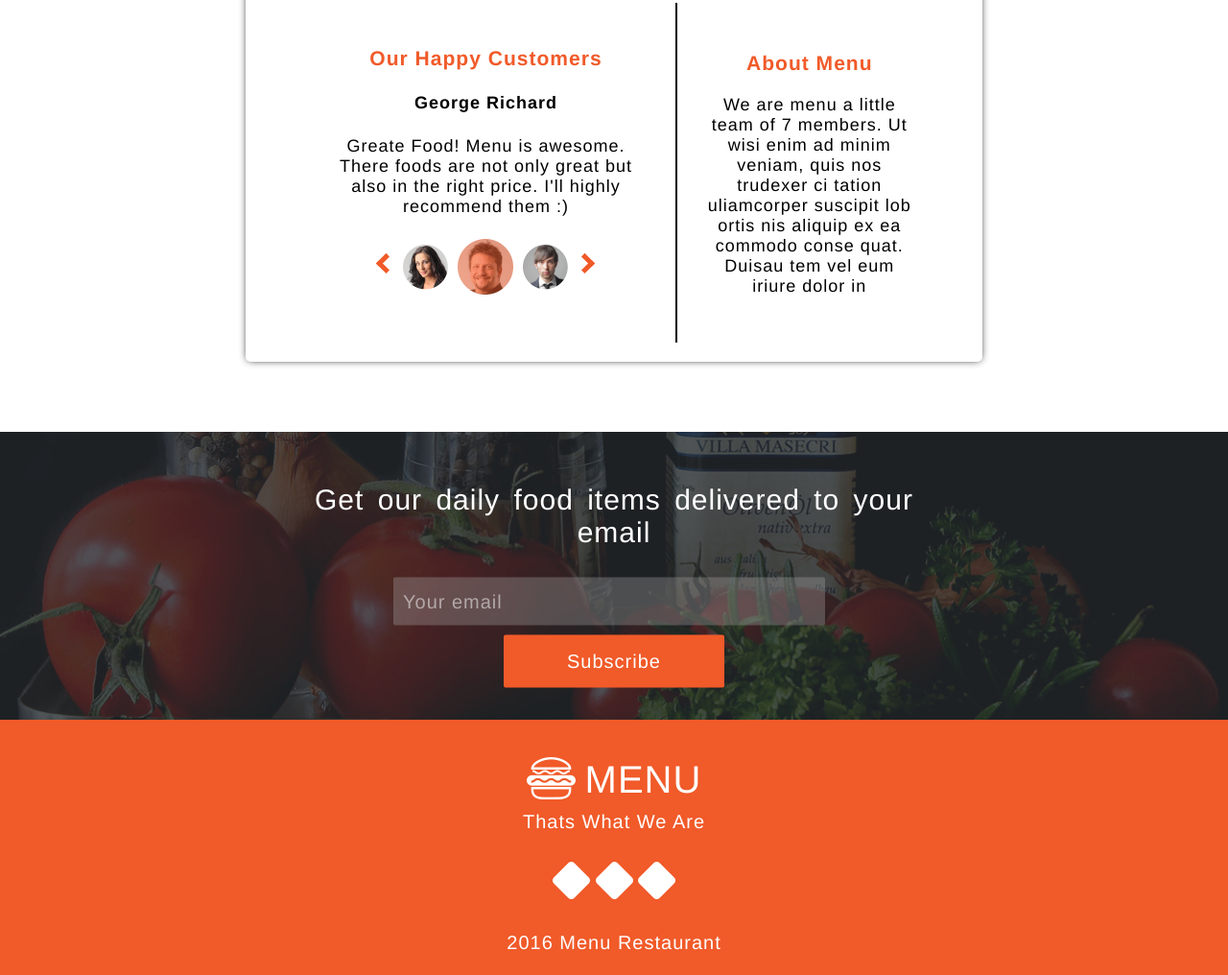
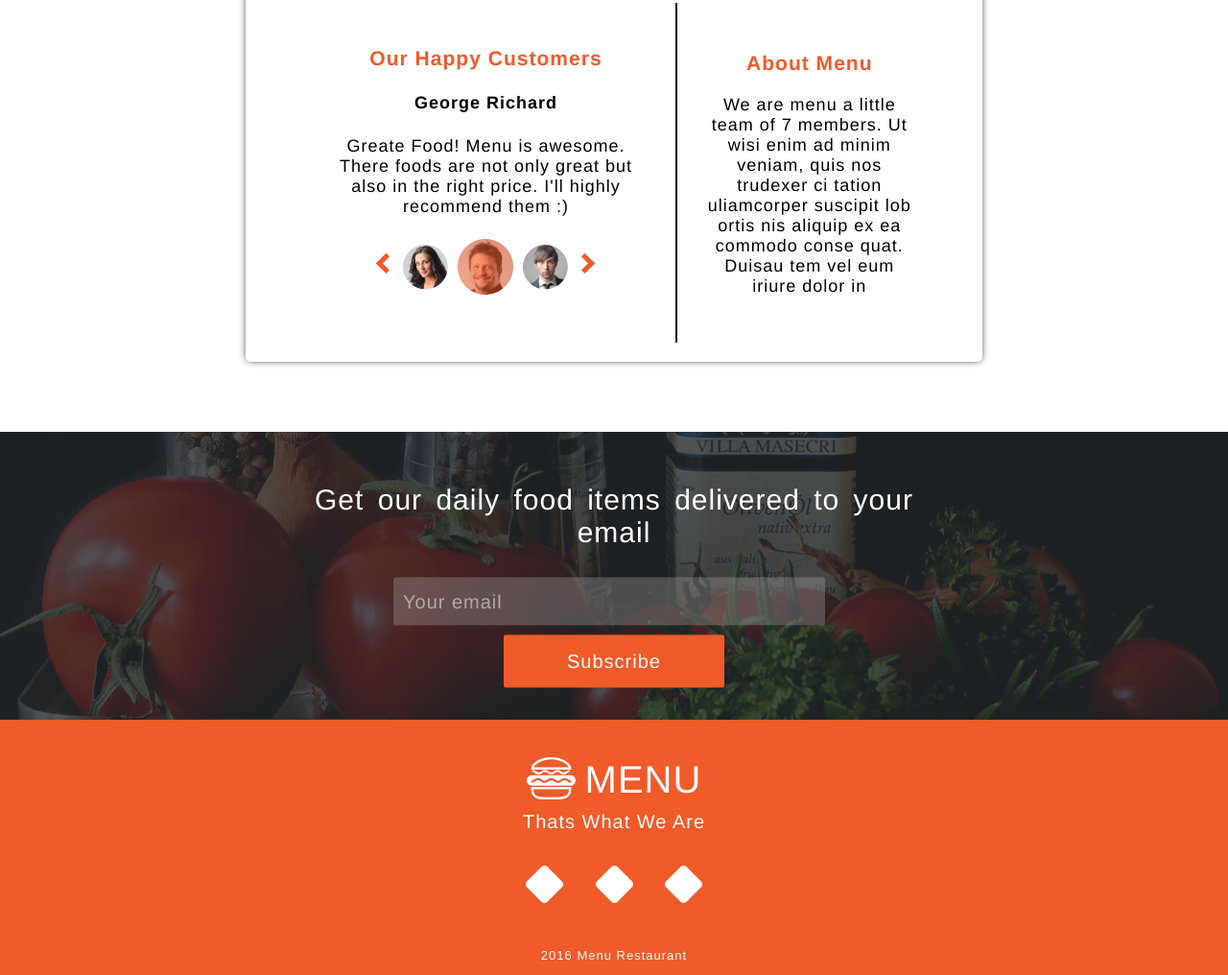
Before and after one commit to layersony/anita_kitchen, a plain HTML site: page index.html in a window 1280 px wide. Shown: the part 3254-4270 px from the top of the page at 96% size. Drawn offline with Linux system fonts and the light colour scheme.

Commit message:
finishing touches on the footer

```diff
--- a/index.html
+++ b/index.html
@@ -148,7 +148,7 @@
         <img src="./images/footerlogos/twitter.png" alt="Twitter">
         <img src="./images/footerlogos/pinterest.png" alt="Pinterest">
       </div>
-      <p>2016 Menu Restaurant</p>
+      <p class="fin_text">2016 Menu Restaurant</p>
     </footer>
   </body>
 </html>
--- a/styles.css
+++ b/styles.css
@@ -472,7 +472,10 @@ footer p{
   letter-spacing: 1px;
   padding: 0px;
 }
-
-.social{
+.social img{
   padding: 10px;
+  margin: 4px 4px 20px 4px;
 }
+.fin_text{
+  font-size: 13px;
+}
```
